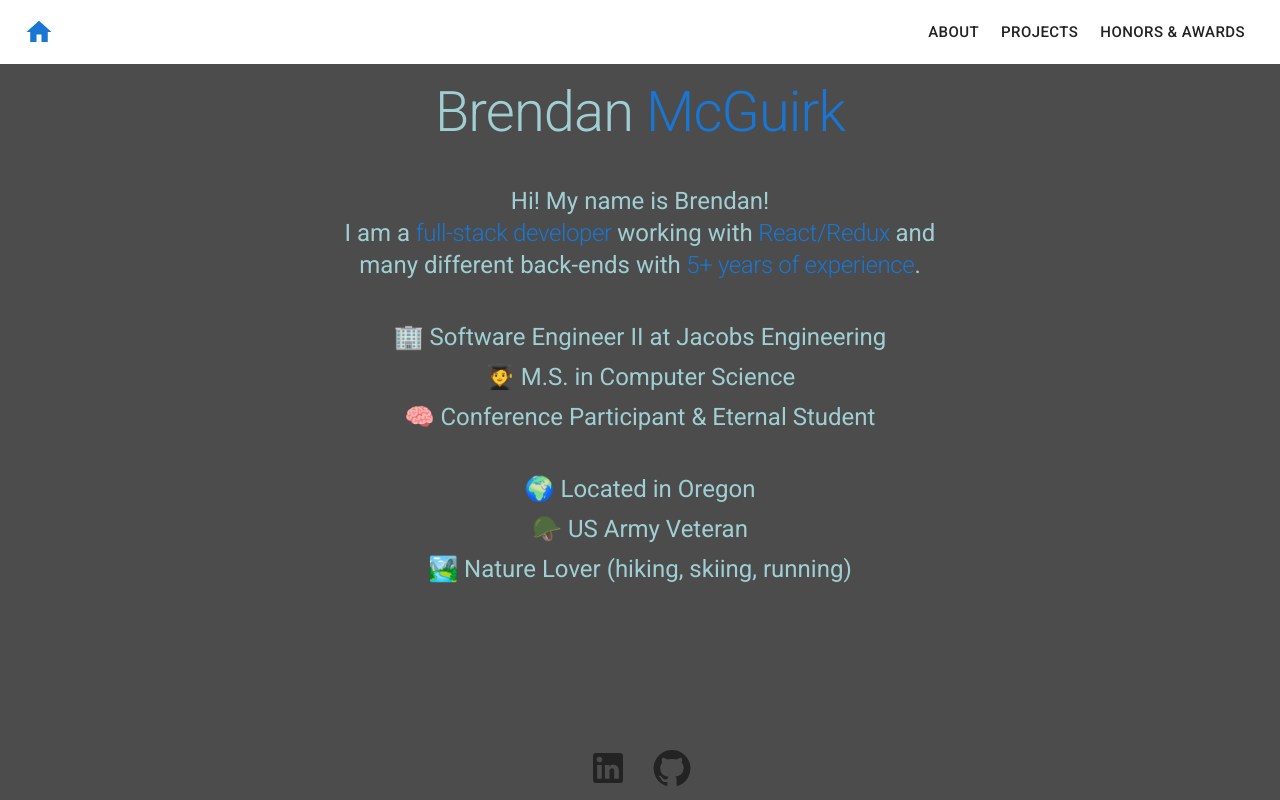
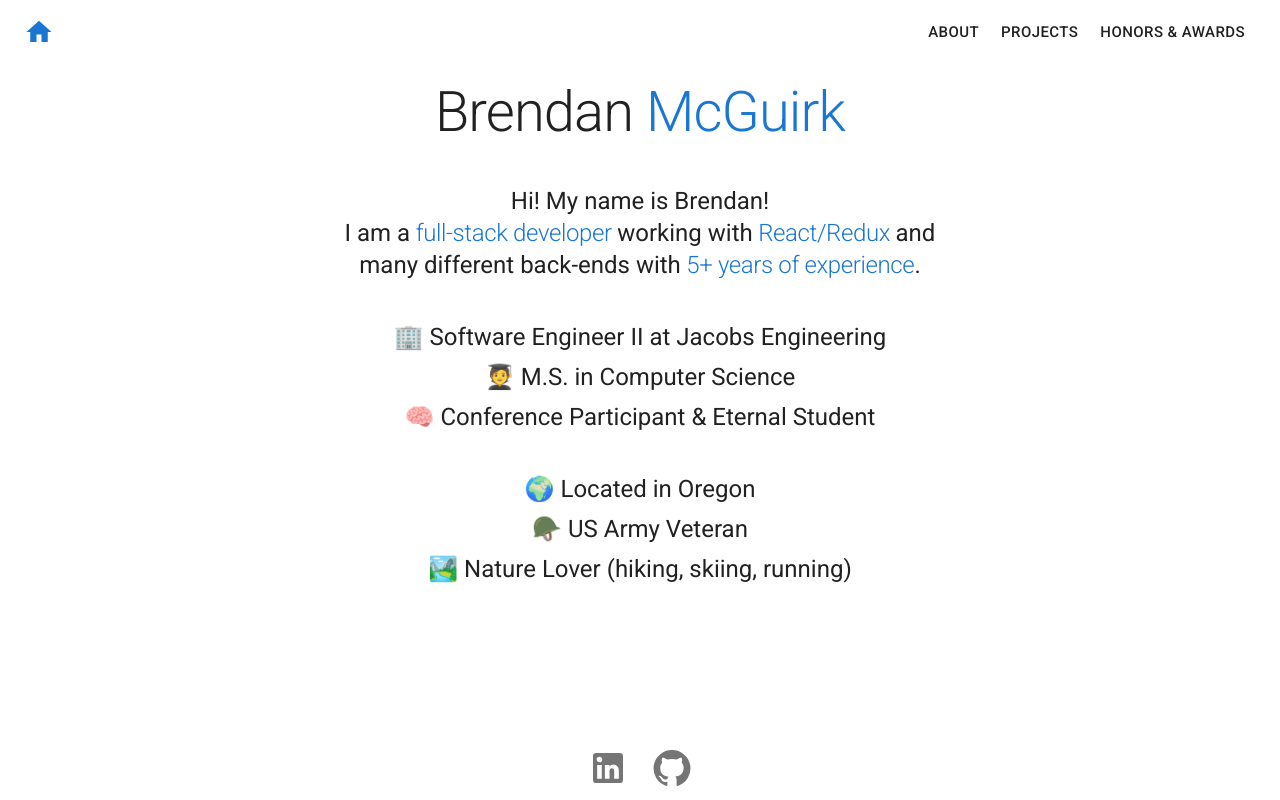
Before and after one commit to BlastMcGuirk/blastmcguirk.github.io, a React (Vite) app: page / in a window 1280 px wide. Built offline with nearby package versions, Linux system fonts and the light colour scheme; a web font is replaced by a local one.

Commit message:
Merge Cleanup

```diff
--- a/index.html
+++ b/index.html
@@ -3,7 +3,6 @@
   <head>
     <meta charset="UTF-8" />
     <link rel="icon" type="image/svg+xml" href="/vite.svg" />
-    <link rel="stylesheet" href="https://cdnjs.cloudflare.com/ajax/libs/font-awesome/4.7.0/css/font-awesome.min.css">
     <meta name="viewport" content="width=device-width, initial-scale=1.0" />
     <title>Brendan McGuirk</title>
   </head>
--- a/src/components/header/Header.css
+++ /dev/null
@@ -1,26 +0,0 @@
-header {
-    position: absolute;
-    top: 2rem;
-    left: auto;
-    right: auto;
-}
-
-header ul {
-    list-style: none;
-    display: flex;
-    padding: 0;
-}
-
-header ul li {
-    margin: 0 clamp(2rem, 5vw, 4rem);
-    font-size: clamp(.9rem, 2vw, 1.5rem);
-}
-
-header ul li a {
-    text-decoration: none;
-    color: var(--color-light-blue);
-}
-
-header ul li a:hover {
-    color: var(--color-blue)
-}
--- a/src/home/Home.css
+++ /dev/null
@@ -1,13 +0,0 @@
-h1 {
-    font-size: clamp(2.5rem, 6vw, 5rem);
-    margin: 0;
-}
-
-.pitch {
-    padding-top: clamp(3rem, 5vh, 5rem);
-    font-size: clamp(0.9rem, 2vw, 2rem);
-}
-
-.highlight {
-    color: var(--color-yellow)
-}
--- a/src/index.css
+++ /dev/null
@@ -1,34 +0,0 @@
-:root {
-    --color-gray: #4C4C4C;
-    --color-light-blue: #A0CFD3;
-    --color-blue: #2D6ED8;
-    --color-brown: #B88B4A;
-    --color-yellow: #EFCB68;
-}
-
-html {
-    width: 100%;
-    height: 100%;
-}
-
-body {
-    height: 100%;
-    margin: 0;
-}
-
-#root {
-    height: 100%;
-    margin: 0;
-    display: flex;
-    flex-direction: column;
-    background-color: var(--color-gray);
-    color: var(--color-light-blue);
-    font-family: 'Lucida Sans', 'Lucida Sans Regular', 'Lucida Grande', 'Lucida Sans Unicode', Geneva, Verdana, sans-serif;
-    align-items: center;
-    justify-content: center;
-}
-
-main {
-    width: 50%;
-    text-align: center;
-}
--- a/src/main.tsx
+++ b/src/main.tsx
@@ -4,7 +4,6 @@ import About from "./pages/About"
 import App from "./pages/App"
 import Awards from "./pages/Awards"
 import Projects from "./pages/Projects"
-import "./index.css"
 import { createBrowserRouter, Outlet, RouterProvider } from "react-router-dom"
 import '@fontsource/roboto/300.css';
 import '@fontsource/roboto/400.css';
@@ -12,7 +11,7 @@ import '@fontsource/roboto/500.css';
 import '@fontsource/roboto/700.css';
 import Header from "./components/Header"
 import Footer from "./components/Footer"
-import { Button, CssBaseline, Stack, Toolbar } from "@mui/material"
+import { CssBaseline, Stack, Toolbar } from "@mui/material"
 
 const Layout = () => {
   return (
```
Also changed, not shown: src/components/footer/Footer.css (deleted, +0 -20 lines), src/components/footer/Footer.tsx (deleted, +0 -10 lines), src/components/header/Header.tsx (deleted, +0 -23 lines), src/home/Home.tsx (deleted, +0 -15 lines).
